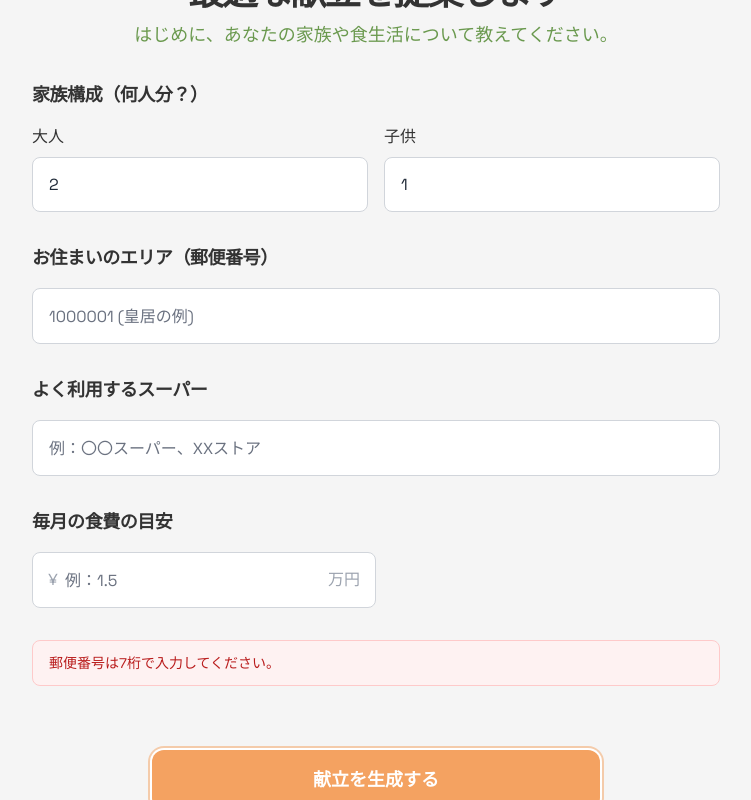
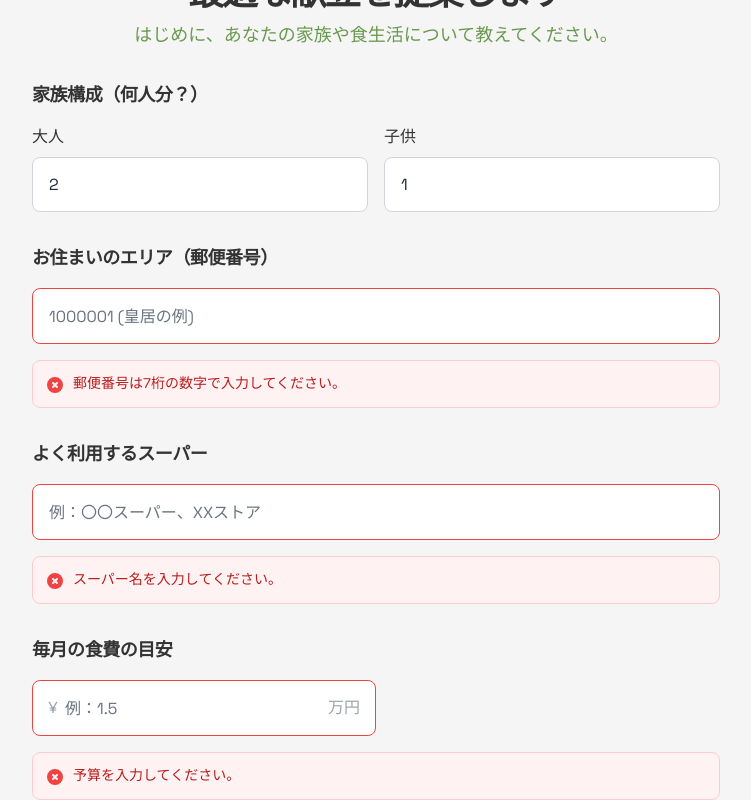
Before and after one commit to Yuta600/kondate-ai-frontend, a React (Vite) app: page / in a window 1280 px wide. Both pictures are taken after a click on the button "献立を生成する". Shown: the part 164-964 px from the top of the page, without its empty margins (264-1015 px from the left). Built offline with nearby package versions, Linux system fonts and the light colour scheme.

Commit message:
feat: バリデーション強化（複数エラー同時表示、各フィールドエラー表示）

```diff
--- a/src/App.tsx
+++ b/src/App.tsx
@@ -2,6 +2,15 @@ import { useState } from "react";
 import type { MenuResponse } from "./types/menu";
 import InputForm from "./components/InputForm";
 import MenuResult from "./components/MenuResult";
+
+type ErrorField =
+  | "family"
+  | "children"
+  | "postalCode"
+  | "supermarket"
+  | "budget";
+
+export type ValidationErrors = Partial<Record<ErrorField, string>>;
 
 export default function App() {
   const [adults, setAdults] = useState(2);
@@ -10,38 +19,39 @@ export default function App() {
   const [supermarket, setSupermarket] = useState("");
   const [budget, setBudget] = useState<number | "">("");
   const [isLoading, setIsLoading] = useState(false);
-  const [error, setError] = useState<string | null>(null);
+  const [errors, setErrors] = useState<ValidationErrors>({});
+  const [apiError, setApiError] = useState<string | null>(null);
   const [response, setResponse] = useState<MenuResponse | null>(null);
 
-  const validateInput = (): string | null => {
+  const validateInput = (): ValidationErrors => {
+    const errors: ValidationErrors = {};
+
     if (adults + children < 1) {
-      return "家族構成は一人以上必要です。";
+      errors.family = "家族構成は一人以上必要です。";
     }
 
-    if (postalCode.length !== 7) {
-      return "郵便番号は7桁で入力してください。";
-    }
-    if (!/^[0-9]+$/.test(postalCode)) {
-      return "郵便番号は数字のみで入力してください。";
+    if (postalCode.length !== 7 || !/^[0-9]+$/.test(postalCode)) {
+      errors.postalCode = "郵便番号は7桁の数字で入力してください。";
     }
 
     if (!supermarket.trim()) {
-      return "スーパー名を入力してください。";
+      errors.supermarket = "スーパー名を入力してください。";
     }
 
     if (budget === "" || budget <= 0) {
-      return "予算を入力してください。";
+      errors.budget = "予算を入力してください。";
     }
 
-    return null;
+    return errors;
   };
 
   const handleSubmit = async () => {
-    setError(null);
+    setErrors({});
+    setApiError(null);
 
-    const errorMessage = validateInput();
-    if (errorMessage) {
-      setError(errorMessage);
+    const validationErrors = validateInput();
+    if (Object.keys(validationErrors).length > 0) {
+      setErrors(validationErrors);
       return;
     }
 
@@ -72,7 +82,7 @@ export default function App() {
       console.log("受信データ:", data);
     } catch (error) {
       console.error("API Error:", error);
-      setError("献立の生成に失敗しました。");
+      setApiError("献立の生成に失敗しました。");
     } finally {
       setIsLoading(false);
     }
@@ -108,7 +118,8 @@ export default function App() {
                 setSupermarket={setSupermarket}
                 budget={budget}
                 setBudget={setBudget}
-                error={error}
+                errors={errors}
+                apiError={apiError}
                 isLoading={isLoading}
                 onSubmit={handleSubmit}
               />
--- a/src/components/InputForm.tsx
+++ b/src/components/InputForm.tsx
@@ -1,3 +1,4 @@
+import type { ValidationErrors } from "../App";
 export interface InputFormProps {
   adults: number;
   setAdults: (value: number) => void;
@@ -9,7 +10,8 @@ export interface InputFormProps {
   setSupermarket: (value: string) => void;
   budget: number | "";
   setBudget: (value: number | "") => void;
-  error: string | null;
+  errors: ValidationErrors;
+  apiError: string | null;
   isLoading: boolean;
   onSubmit: () => void;
 }
@@ -26,7 +28,8 @@ export default function InputForm(props: InputFormProps) {
     setSupermarket,
     budget,
     setBudget,
-    error,
+    errors,
+    apiError,
     isLoading,
     onSubmit,
   } = props;
@@ -54,7 +57,7 @@ export default function InputForm(props: InputFormProps) {
                 大人
               </label>
               <input
-                className="form-input-custom flex w-full min-w-0 flex-1 resize-none overflow-hidden rounded-lg h-14 p-4 text-base font-normal"
+                className={`form-input-custom flex w-full min-w-0 flex-1 resize-none overflow-hidden rounded-lg h-14 p-4 text-base font-normal ${errors.family ? "border-red-500" : ""}`}
                 id="adults"
                 type="number"
                 value={adults}
@@ -66,7 +69,7 @@ export default function InputForm(props: InputFormProps) {
                 子供
               </label>
               <input
-                className="form-input-custom flex w-full min-w-0 flex-1 resize-none overflow-hidden rounded-lg h-14 p-4 text-base font-normal"
+                className={`form-input-custom flex w-full min-w-0 flex-1 resize-none overflow-hidden rounded-lg h-14 p-4 text-base font-normal ${errors.family ? "border-red-500" : ""}`}
                 id="children"
                 type="number"
                 value={children}
@@ -74,6 +77,22 @@ export default function InputForm(props: InputFormProps) {
               />
             </div>
           </div>
+          {errors.family && (
+            <div className="flex items-start gap-2 mt-2 p-3 bg-red-50 border border-red-200 rounded-lg">
+              <svg
+                className="w-5 h-5 text-red-500 flex-shrink-0 mt-0.5"
+                fill="currentColor"
+                viewBox="0 0 20 20"
+              >
+                <path
+                  fillRule="evenodd"
+                  d="M10 18a8 8 0 100-16 8 8 0 000 16zM8.707 7.293a1 1 0 00-1.414 1.414L8.586 10l-1.293 1.293a1 1 0 101.414 1.414L10 11.414l1.293 1.293a1 1 0 001.414-1.414L11.414 10l1.293-1.293a1 1 0 00-1.414-1.414L10 8.586 8.707 7.293z"
+                  clipRule="evenodd"
+                />
+              </svg>
+              <p className="text-red-700 text-sm">{errors.family}</p>
+            </div>
+          )}
         </div>
 
         {/* 住まいのエリア */}
@@ -83,13 +102,29 @@ export default function InputForm(props: InputFormProps) {
           </h2>
           <input
             type="text"
-            className="form-input-custom flex w-full min-w-0 flex-1 resize-none overflow-hidden rounded-lg h-14 p-4 text-base font-normal"
+            className={`form-input-custom flex w-full min-w-0 flex-1 resize-none overflow-hidden rounded-lg h-14 p-4 text-base font-normal ${errors.postalCode ? "border-red-500" : ""}`}
             placeholder="1000001 (皇居の例)"
             value={postalCode}
             onChange={(e) => setPostalCode(e.target.value)}
             pattern="[0-9]{7}"
             maxLength={7}
           />
+          {errors.postalCode && (
+            <div className="flex items-start gap-2 mt-2 p-3 bg-red-50 border border-red-200 rounded-lg">
+              <svg
+                className="w-5 h-5 text-red-500 flex-shrink-0 mt-0.5"
+                fill="currentColor"
+                viewBox="0 0 20 20"
+              >
+                <path
+                  fillRule="evenodd"
+                  d="M10 18a8 8 0 100-16 8 8 0 000 16zM8.707 7.293a1 1 0 00-1.414 1.414L8.586 10l-1.293 1.293a1 1 0 101.414 1.414L10 11.414l1.293 1.293a1 1 0 001.414-1.414L11.414 10l1.293-1.293a1 1 0 00-1.414-1.414L10 8.586 8.707 7.293z"
+                  clipRule="evenodd"
+                />
+              </svg>
+              <p className="text-red-700 text-sm">{errors.postalCode}</p>
+            </div>
+          )}
         </div>
 
         {/* スーパー */}
@@ -98,11 +133,27 @@ export default function InputForm(props: InputFormProps) {
             よく利用するスーパー
           </h2>
           <input
-            className="form-input-custom flex w-full min-w-0 flex-1 resize-none overflow-hidden rounded-lg h-14 p-4 text-base font-normal"
+            className={`form-input-custom flex w-full min-w-0 flex-1 resize-none overflow-hidden rounded-lg h-14 p-4 text-base font-normal ${errors.supermarket ? "border-red-500" : ""}`}
             placeholder="例：〇〇スーパー、XXストア"
             value={supermarket}
             onChange={(e) => setSupermarket(e.target.value)}
           />
+          {errors.supermarket && (
+            <div className="flex items-start gap-2 mt-2 p-3 bg-red-50 border border-red-200 rounded-lg">
+              <svg
+                className="w-5 h-5 text-red-500 flex-shrink-0 mt-0.5"
+                fill="currentColor"
+                viewBox="0 0 20 20"
+              >
+                <path
+                  fillRule="evenodd"
+                  d="M10 18a8 8 0 100-16 8 8 0 000 16zM8.707 7.293a1 1 0 00-1.414 1.414L8.586 10l-1.293 1.293a1 1 0 101.414 1.414L10 11.414l1.293 1.293a1 1 0 001.414-1.414L11.414 10l1.293-1.293a1 1 0 00-1.414-1.414L10 8.586 8.707 7.293z"
+                  clipRule="evenodd"
+                />
+              </svg>
+              <p className="text-red-700 text-sm">{errors.supermarket}</p>
+            </div>
+          )}
         </div>
 
         {/* 食費 */}
@@ -113,7 +164,7 @@ export default function InputForm(props: InputFormProps) {
           <div className="relative flex items-center w-full sm:w-1/2">
             <span className="absolute left-4 text-gray-400">¥</span>
             <input
-              className="form-input-custom flex w-full min-w-0 flex-1 resize-none overflow-hidden rounded-lg h-14 pl-8 pr-4 text-base font-normal [appearance:textfield] [&::-webkit-outer-spin-button]:appearance-none [&::-webkit-inner-spin-button]:appearance-none"
+              className={`form-input-custom flex w-full min-w-0 flex-1 resize-none overflow-hidden rounded-lg h-14 pl-8 pr-4 text-base font-normal [appearance:textfield] [&::-webkit-outer-spin-button]:appearance-none [&::-webkit-inner-spin-button]:appearance-none ${errors.budget ? "border-red-500" : ""}`}
               type="number"
               step={0.1}
               placeholder="例：1.5"
@@ -124,11 +175,27 @@ export default function InputForm(props: InputFormProps) {
             />
             <span className="absolute right-4 text-gray-400">万円</span>
           </div>
+          {errors.budget && (
+            <div className="flex items-start gap-2 mt-2 p-3 bg-red-50 border border-red-200 rounded-lg">
+              <svg
+                className="w-5 h-5 text-red-500 flex-shrink-0 mt-0.5"
+                fill="currentColor"
+                viewBox="0 0 20 20"
+              >
+                <path
+                  fillRule="evenodd"
+                  d="M10 18a8 8 0 100-16 8 8 0 000 16zM8.707 7.293a1 1 0 00-1.414 1.414L8.586 10l-1.293 1.293a1 1 0 101.414 1.414L10 11.414l1.293 1.293a1 1 0 001.414-1.414L11.414 10l1.293-1.293a1 1 0 00-1.414-1.414L10 8.586 8.707 7.293z"
+                  clipRule="evenodd"
+                />
+              </svg>
+              <p className="text-red-700 text-sm">{errors.budget}</p>
+            </div>
+          )}
         </div>
       </div>
-      {error && (
+      {apiError && (
         <div className="bg-red-50 border border-red-200 text-red-700 px-4 py-3 rounded-lg text-sm">
-          {error}
+          {apiError}
         </div>
       )}
       <div className="pt-8 text-center">
```
